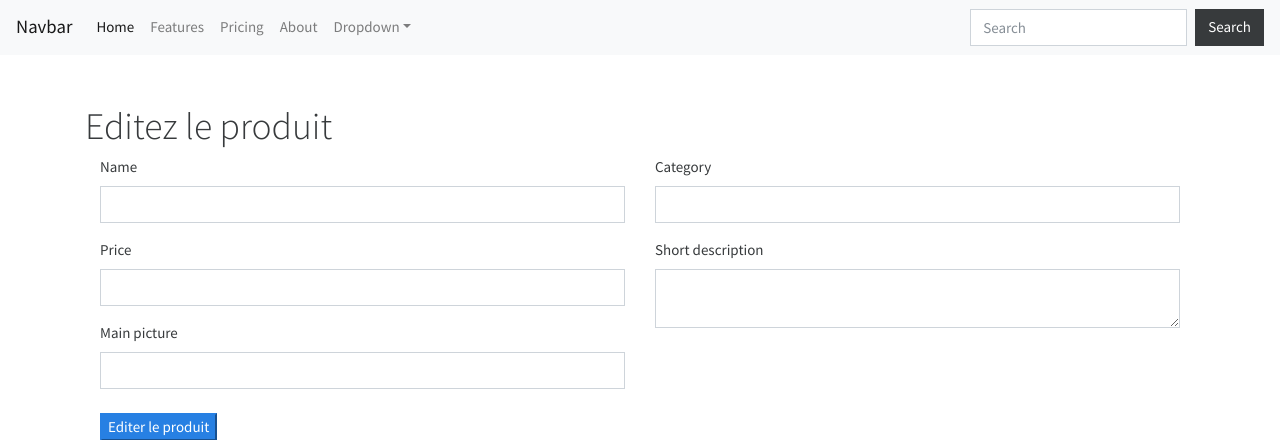
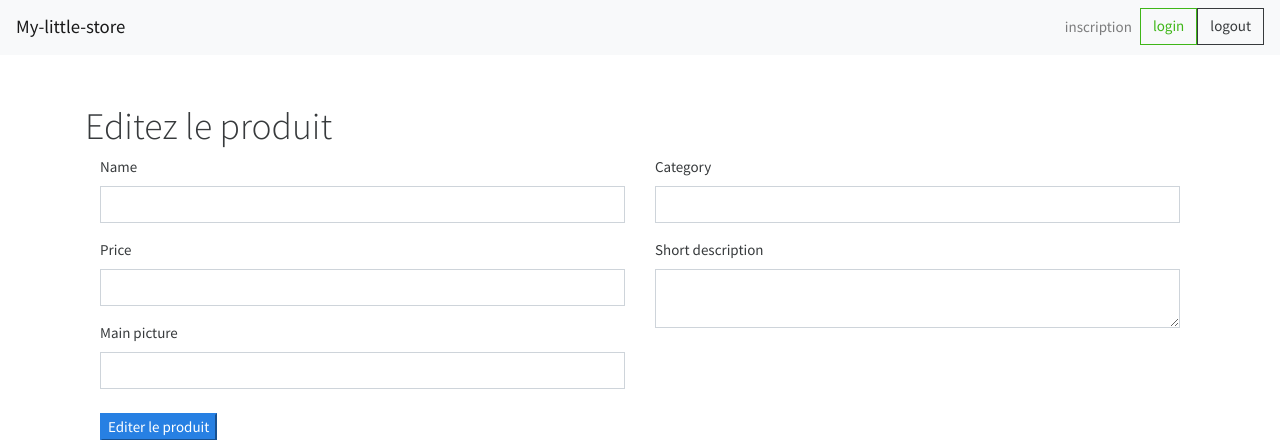
Before and after one commit to ClaireMery1160/my-little-store, a Symfony app: template templates/product/edit.html.twig in a window 1280 px wide. Shown: the top 440 px of the page. Run offline with Twig, Linux system fonts and the light colour scheme; the template is opened without the code that fills it, so the values that code supplies are empty; form fields are guessed from the names that the template uses; some libraries are stand-ins or nearby versions.

Commit message:
barre de navigation etape 1

```diff
--- /dev/null
+++ b/templates/category/_menu.html.twig
@@ -0,0 +1,6 @@
+{% for c in categories %}
+
+<li class="nav-item">
+    <a class="nav-link" href="#">{{c.name}}</a>
+</li>
+{% endfor %}
--- a/templates/shared/_navbar.html.twig
+++ b/templates/shared/_navbar.html.twig
@@ -1,39 +1,23 @@
 <nav class="navbar navbar-expand-lg navbar-light bg-light">
-	<a class="navbar-brand" href="#">Navbar</a>
+	<a class="navbar-brand" href="/">My-little-store</a>
 	<button class="navbar-toggler" type="button" data-toggle="collapse" data-target="#navbarColor03" aria-controls="navbarColor03" aria-expanded="false" aria-label="Toggle navigation">
 		<span class="navbar-toggler-icon"></span>
 	</button>
 
 	<div class="collapse navbar-collapse" id="navbarColor03">
 		<ul class="navbar-nav mr-auto">
-			<li class="nav-item active">
-				<a class="nav-link" href="#">Home
-					<span class="sr-only">(current)</span>
-				</a>
-			</li>
-			<li class="nav-item">
-				<a class="nav-link" href="#">Features</a>
-			</li>
-			<li class="nav-item">
-				<a class="nav-link" href="#">Pricing</a>
-			</li>
-			<li class="nav-item">
-				<a class="nav-link" href="#">About</a>
-			</li>
-			<li class="nav-item dropdown">
-				<a class="nav-link dropdown-toggle" data-toggle="dropdown" href="#" role="button" aria-haspopup="true" aria-expanded="false">Dropdown</a>
-				<div class="dropdown-menu">
-					<a class="dropdown-item" href="#">Link 1</a>
-					<a class="dropdown-item" href="#">Link 2</a>
-					<a class="dropdown-item" href="#">Link 3</a>
-					<div class="dropdown-divider"></div>
-					<a class="dropdown-item" href="#">Separated link</a>
-				</div>
-			</li>
+		<!-- Partie 79 : Twig: injecter une variable globale dans les templates -->
+			{% for c in categoryRepository.findAll() %}
+				<li class="nav-item">
+					<a class="nav-link" href="#">{{c.name}}</a>
+				</li>
+			{% endfor %}
+		<!-- Partie 79 : Twig: injecter une variable globale dans les templates -->
 		</ul>
-		<form class="form-inline my-2 my-lg-0">
-			<input class="form-control mr-sm-2" type="text" placeholder="Search">
-			<button class="btn btn-secondary my-2 my-sm-0" type="submit">Search</button>
-		</form>
+		<ul class="navbar-nav">
+			<li class="nav-item"><a href="" class="nav-link">inscription</a></li>
+			<li class="nav-item"><a href="" class="btn btn-outline-success">login</a></li>
+			<li class="nav-item"><a href="" class="btn btn-outline-secondary">logout</a></li>
+		</ul>
 	</div>
 </nav>
```
Also changed, not shown: src/Controller/CategoryController.php (+22 -0 lines), 1 other file.
